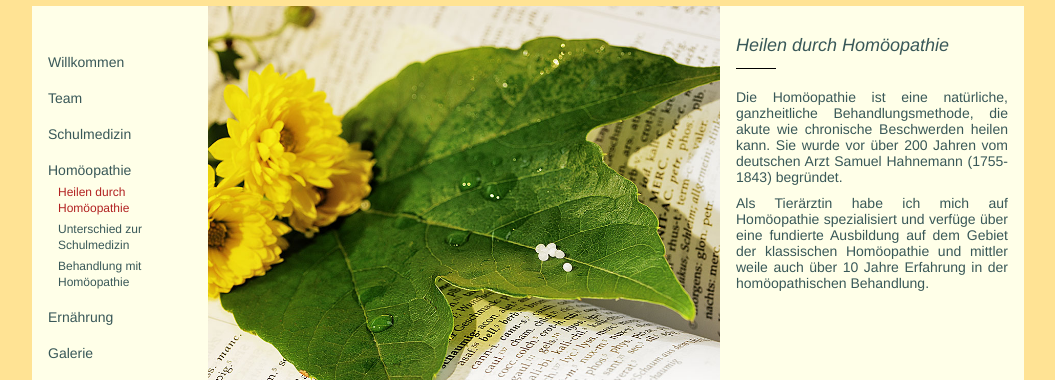
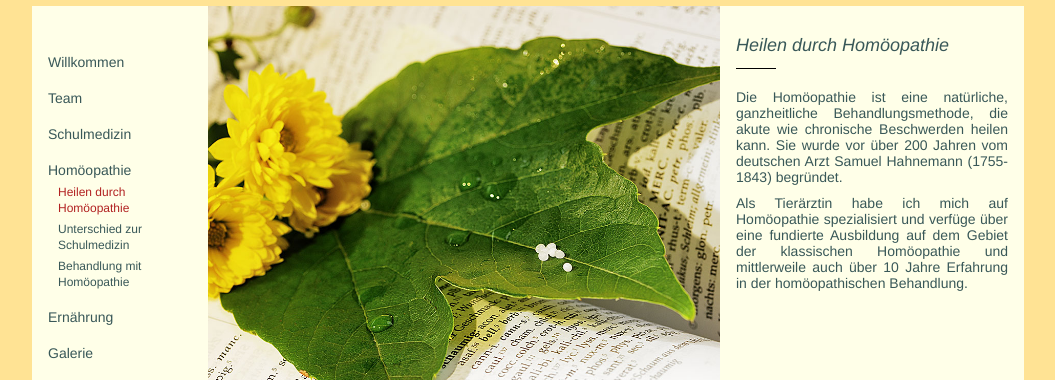
Before and after one commit to richardtraindl/tierarztpraxis-kaiserstrasse.at, a Jekyll site: the page built from homoeopathie.html, in a window 1280 px wide. Shown: the part 162-542 px from the top of the page, without its empty margins (112-1167 px from the left). Built offline with Jekyll 4.4.1, drawn with Linux system fonts in a browser that asks for light colours.

Commit message:
textänderungen

```diff
--- a/_includes/homoeopathie/heilen_durch_homoeopathie.html
+++ b/_includes/homoeopathie/heilen_durch_homoeopathie.html
@@ -6,7 +6,7 @@
     <div class="spacer"><img src="img/horizontal-line.png" alt=""></div>
 
     <p>
-      Die Homöopathie ist eine natürliche, ganzheitliche Behandlungs<wbr>methode, die akute wie chronische Beschwerden heilen kann.
+      Die Homöopathie ist eine natürliche, ganzheitliche Behandlungsmethode, die akute wie chronische Beschwerden heilen kann.
       Sie wurde vor über 200 Jahren vom deutschen Arzt Samuel Hahnemann (1755-1843) begründet.
     </p>
 
@@ -14,6 +14,6 @@
 
     <p>
       Als Tierärztin habe ich mich auf Homöopathie spezialisiert und verfüge über eine fundierte Ausbildung auf dem Gebiet der klassischen Homöopathie
-      und mittler<wbr>weile auch über 10 Jahre Erfahrung in der homöopathischen Behandlung.
+      und mittlerweile auch über 10 Jahre Erfahrung in der homöopathischen Behandlung.
     </p>
   </div>
```
